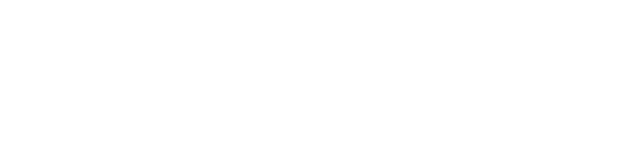
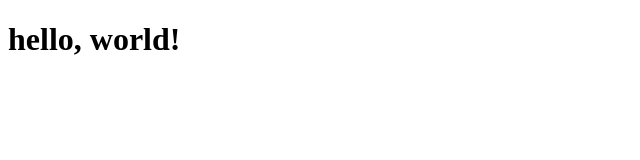
Before and after one commit to semih-ky/My_firsty, a plain HTML site: page index.html in a window 1280 px wide. Shown: the whole page, without its empty margins (0-640 px from the left). Drawn offline with Linux system fonts and the light colour scheme.

Commit message:
3rd commit

```diff
--- a/index.html
+++ b/index.html
@@ -6,5 +6,8 @@
     <title>Document</title>
 </head>
 <body>
+    <header>
+        <h1>hello, world!</h1>
+    </header>
 </body>
 </html>
```
